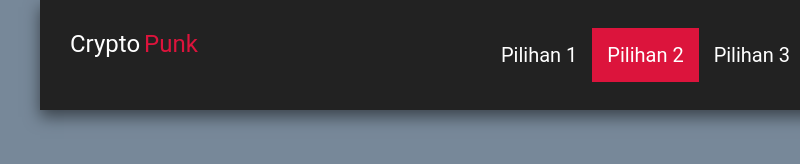
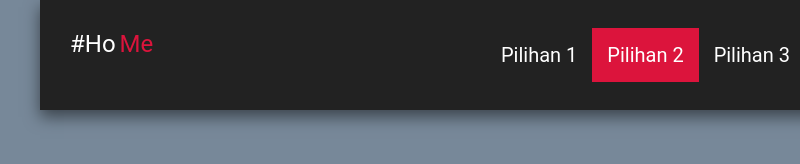
Before and after one commit to Fujitime/Navbar, a plain HTML site: page index.html in a window 1280 px wide. Shown: the full height of the page, 185-985 px from the left. Drawn offline with Linux system fonts and the light colour scheme.

Commit message:
Update index.html

```diff
--- a/index.html
+++ b/index.html
@@ -11,8 +11,8 @@
     <div class="fContainer">
     <nav class="wrapper">
         <div class="brand">
-        <div class="firstname">crypto</div>
-        <div class="lastname">punk</div>
+        <div class="firstname">#Ho</div>
+        <div class="lastname">Me</div>
         </div>
         <ul class="navigation">
             <li><a href="/" > Pilihan 1</a></li>
```
